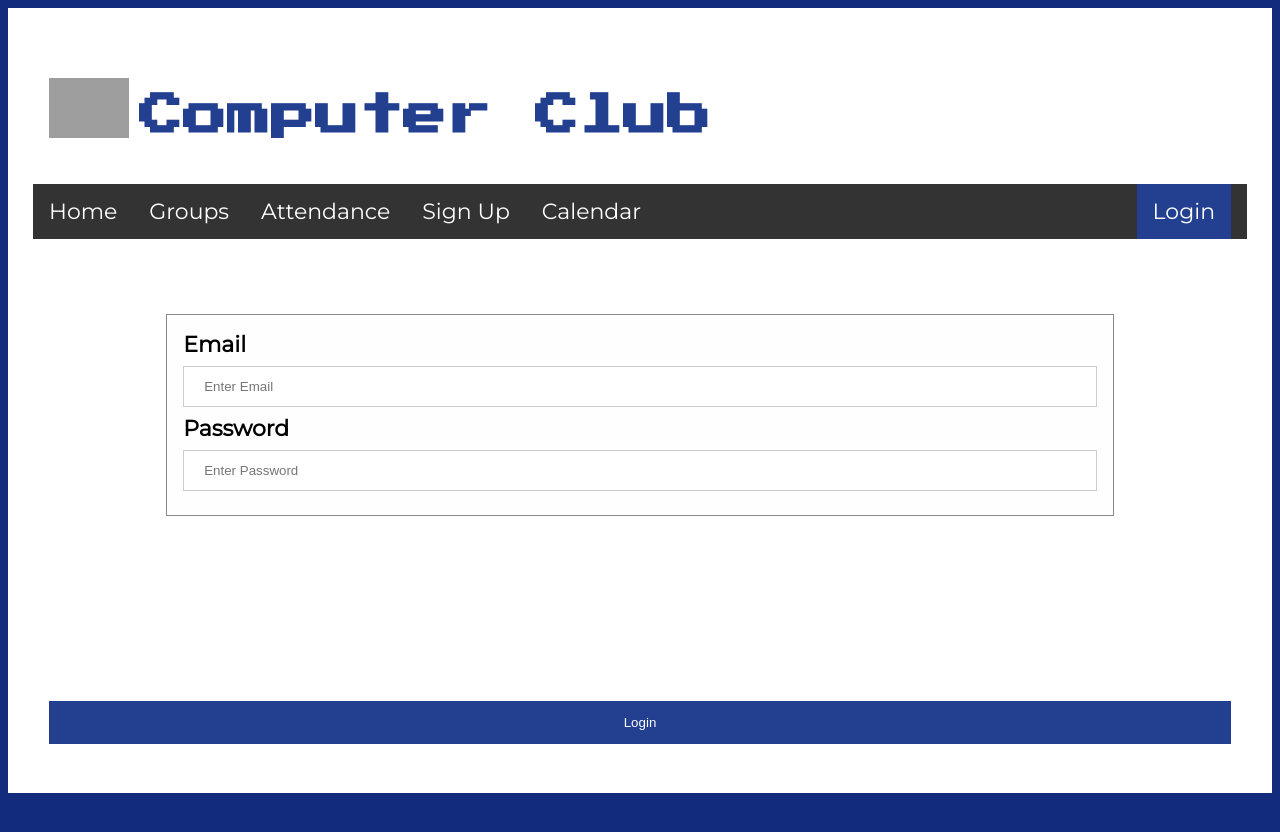
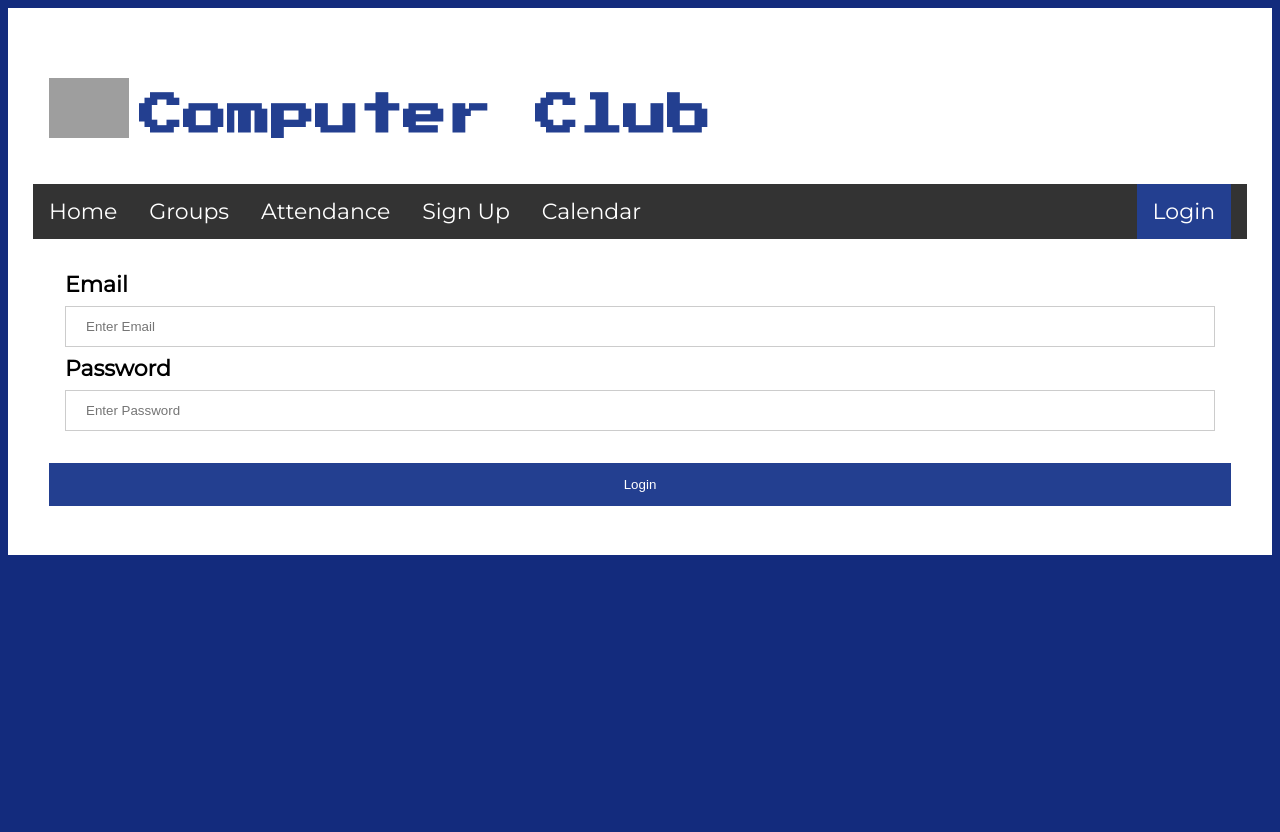
Before and after one commit to Redstone-2/CITComputerClub2, a Jekyll site: the page built from login.html, in a window 1280 px wide. Shown: the top 832 px of the page. Built offline with Jekyll 4.4.1, drawn with Linux system fonts in a browser that asks for light colours; nearby versions of some CDN libraries; the repository's description, which GitHub fills in, is left out; grey boxes are pictures that could not be loaded.

Commit message:
Update login.html

```diff
--- a/login.html
+++ b/login.html
@@ -1,7 +1,7 @@
 ---
 layout: default
 ---
-  <form class="modal-content" id="loginForm">
+  <form id="loginForm">
 
     <div class="container">
       <label for="email"><b>Email</b></label>
```
